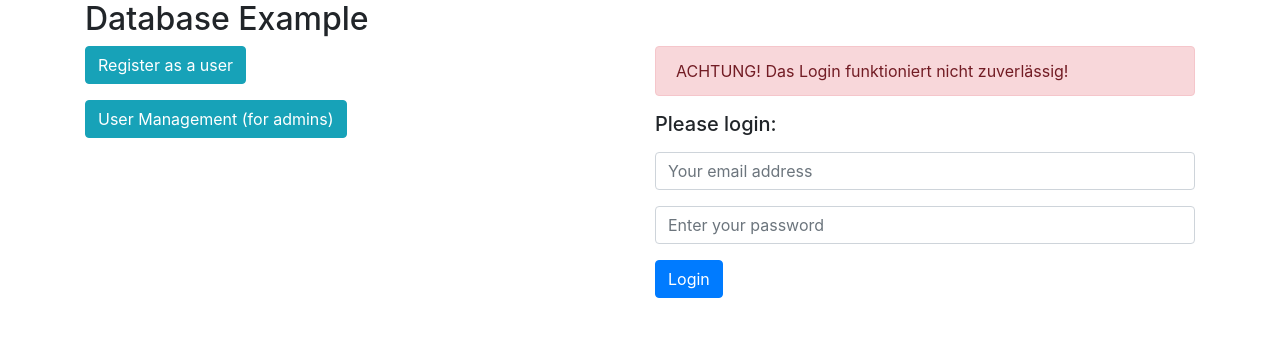
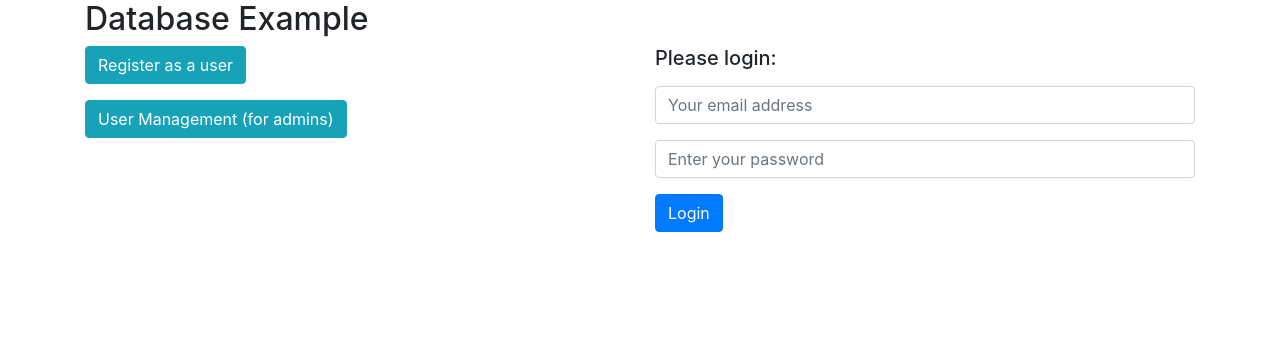
Before and after one commit to mbalabanov/db, a Flask app: page / in a window 1280 px wide. Shown: the part 56-393 px from the top of the page. Run offline with Flask 2, Linux system fonts and the light colour scheme; some libraries are stand-ins or nearby versions.

Commit message:
Removed warning message

```diff
--- a/templates/index.html
+++ b/templates/index.html
@@ -14,9 +14,6 @@
     </div>
 
     <div class="col-sm">
-        <div class="alert alert-danger" role="alert">
-            ACHTUNG! Das Login funktioniert nicht zuverlässig!
-        </div>
         {% if user == None %}
             <h5>Please login:</h5>
             <form method="post" action="/">
```
